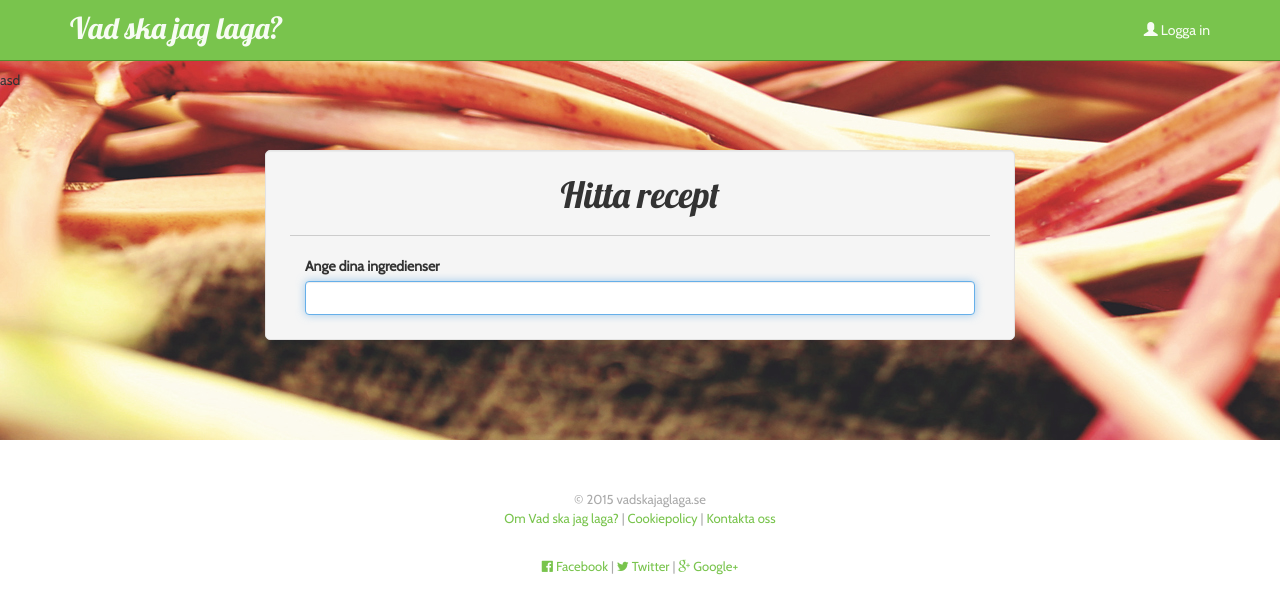
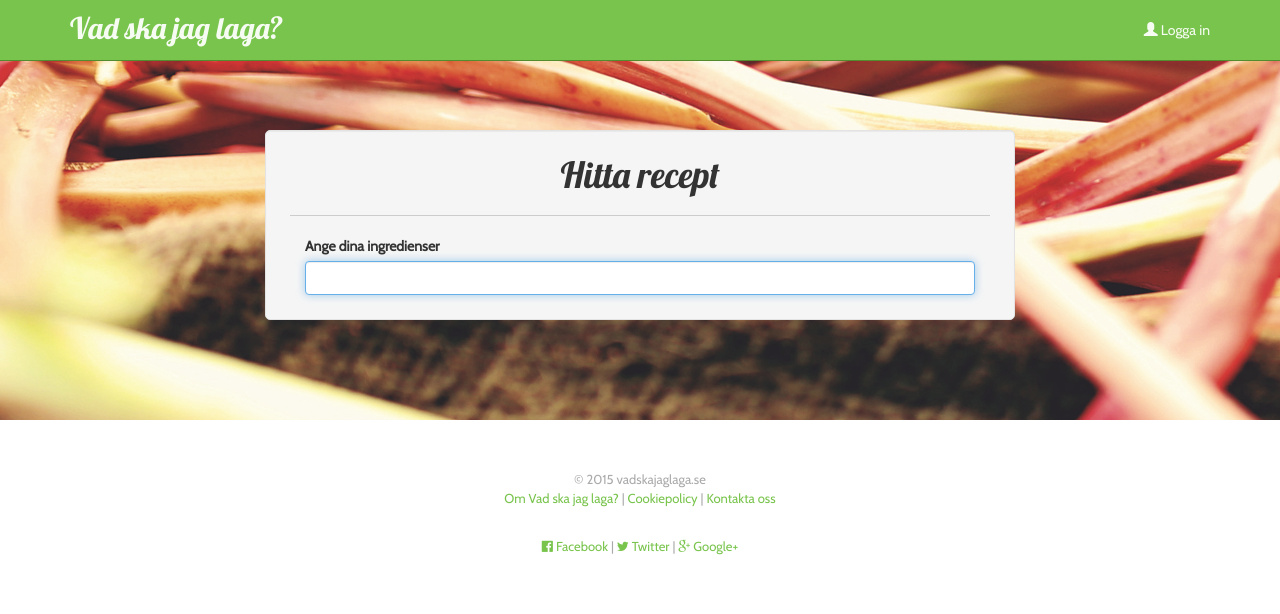
Before and after one commit to alsterholm/vadskajaglaga, a PHP site: page / in a window 1280 px wide. Shown: the top 614 px of the page. Run offline with PHP 8.4, Linux system fonts and the light colour scheme; some libraries are stand-ins or nearby versions.

Commit message:
Yassmin test

```diff
--- a/index.php
+++ b/index.php
@@ -23,7 +23,6 @@
 
 ?>
 
-asd
 	<body>
 
 		<!-- Navbar -->
```
